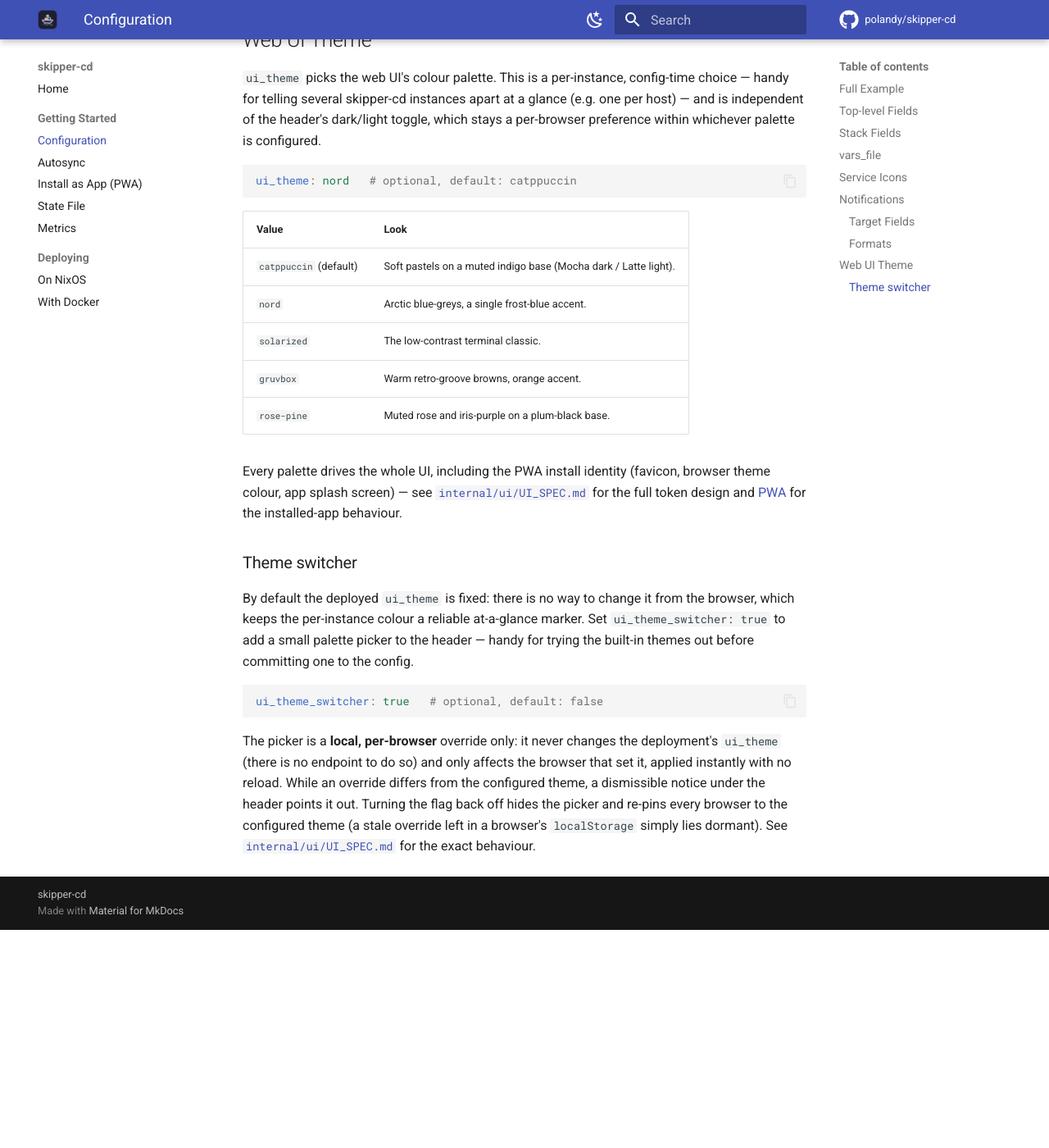
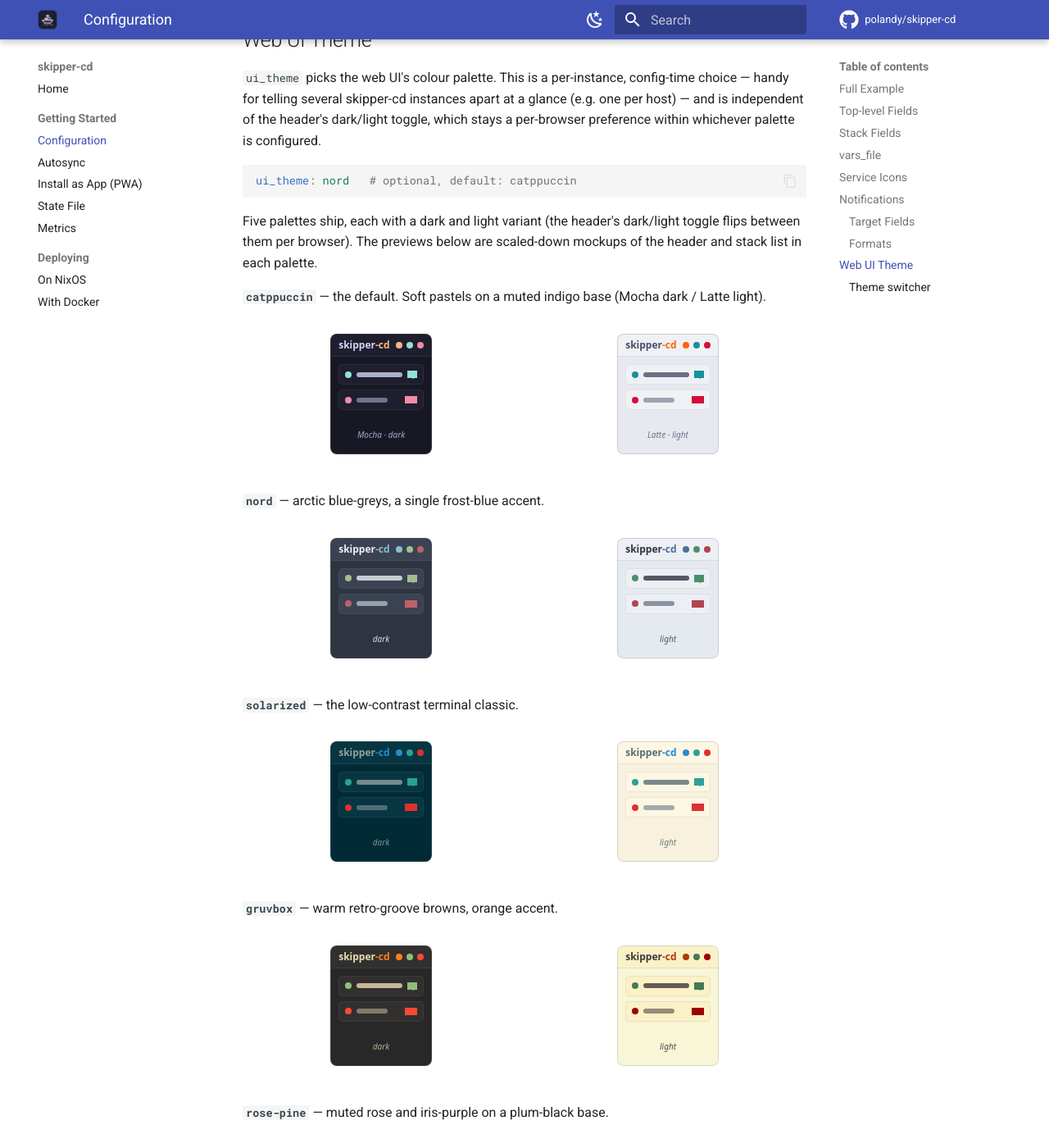
Before and after one commit to polandy/skipper-cd, an MkDocs documentation site: the page built from docs/configuration.md, in a window 1280 px wide and 1400 px high, scrolled down 7389 px. Shown: the whole window at 82% size. Built offline with MkDocs 1.6.1 and Material for MkDocs 9.7.7, drawn with Linux system fonts in a browser that asks for light colours; comment, search, counter and statistics services are not loaded; before the commit the page ends 8523 px from its top, so only the background shows below that; some of the changed text lies outside the part shown.

Commit message:
docs(config): add per-theme UI previews for ui_theme (#70)
Replace the plain look-up table with small UI mockups (header + two
stack cards) for each built-in palette, in both dark and light. Colours
live in a new docs/stylesheets/theme-previews.css, copied verbatim from
internal/ui/static/index.html and wired in via mkdocs extra_css.

````diff
--- a/docs/configuration.md
+++ b/docs/configuration.md
@@ -179,13 +179,42 @@ notifications:
 ui_theme: nord   # optional, default: catppuccin
 ```
 
-| Value | Look |
-|---|---|
-| `catppuccin` (default) | Soft pastels on a muted indigo base (Mocha dark / Latte light). |
-| `nord` | Arctic blue-greys, a single frost-blue accent. |
-| `solarized` | The low-contrast terminal classic. |
-| `gruvbox` | Warm retro-groove browns, orange accent. |
-| `rose-pine` | Muted rose and iris-purple on a plum-black base. |
+Five palettes ship, each with a dark and light variant (the header's dark/light toggle flips between them per browser). The previews below are scaled-down mockups of the header and stack list in each palette.
+
+**`catppuccin`** — the default. Soft pastels on a muted indigo base (Mocha dark / Latte light).
+
+<div class="theme-grid">
+<figure class="tp" data-theme="catppuccin"><div class="tp-bar"><span class="tp-logo">skipper<i>-cd</i></span><span class="tp-dot tp-a"></span><span class="tp-dot tp-s"></span><span class="tp-dot tp-d"></span></div><div class="tp-body"><div class="tp-card"><span class="tp-dot tp-s"></span><span class="tp-line"></span><em class="tp-badge tp-s">up</em></div><div class="tp-card"><span class="tp-dot tp-d"></span><span class="tp-line short"></span><em class="tp-badge tp-d">fail</em></div></div><figcaption>Mocha · dark</figcaption></figure>
+<figure class="tp light" data-theme="catppuccin"><div class="tp-bar"><span class="tp-logo">skipper<i>-cd</i></span><span class="tp-dot tp-a"></span><span class="tp-dot tp-s"></span><span class="tp-dot tp-d"></span></div><div class="tp-body"><div class="tp-card"><span class="tp-dot tp-s"></span><span class="tp-line"></span><em class="tp-badge tp-s">up</em></div><div class="tp-card"><span class="tp-dot tp-d"></span><span class="tp-line short"></span><em class="tp-badge tp-d">fail</em></div></div><figcaption>Latte · light</figcaption></figure>
+</div>
+
+**`nord`** — arctic blue-greys, a single frost-blue accent.
+
+<div class="theme-grid">
+<figure class="tp" data-theme="nord"><div class="tp-bar"><span class="tp-logo">skipper<i>-cd</i></span><span class="tp-dot tp-a"></span><span class="tp-dot tp-s"></span><span class="tp-dot tp-d"></span></div><div class="tp-body"><div class="tp-card"><span class="tp-dot tp-s"></span><span class="tp-line"></span><em class="tp-badge tp-s">up</em></div><div class="tp-card"><span class="tp-dot tp-d"></span><span class="tp-line short"></span><em class="tp-badge tp-d">fail</em></div></div><figcaption>dark</figcaption></figure>
+<figure class="tp light" data-theme="nord"><div class="tp-bar"><span class="tp-logo">skipper<i>-cd</i></span><span class="tp-dot tp-a"></span><span class="tp-dot tp-s"></span><span class="tp-dot tp-d"></span></div><div class="tp-body"><div class="tp-card"><span class="tp-dot tp-s"></span><span class="tp-line"></span><em class="tp-badge tp-s">up</em></div><div class="tp-card"><span class="tp-dot tp-d"></span><span class="tp-line short"></span><em class="tp-badge tp-d">fail</em></div></div><figcaption>light</figcaption></figure>
+</div>
+
+**`solarized`** — the low-contrast terminal classic.
+
+<div class="theme-grid">
+<figure class="tp" data-theme="solarized"><div class="tp-bar"><span class="tp-logo">skipper<i>-cd</i></span><span class="tp-dot tp-a"></span><span class="tp-dot tp-s"></span><span class="tp-dot tp-d"></span></div><div class="tp-body"><div class="tp-card"><span class="tp-dot tp-s"></span><span class="tp-line"></span><em class="tp-badge tp-s">up</em></div><div class="tp-card"><span class="tp-dot tp-d"></span><span class="tp-line short"></span><em class="tp-badge tp-d">fail</em></div></div><figcaption>dark</figcaption></figure>
+<figure class="tp light" data-theme="solarized"><div class="tp-bar"><span class="tp-logo">skipper<i>-cd</i></span><span class="tp-dot tp-a"></span><span class="tp-dot tp-s"></span><span class="tp-dot tp-d"></span></div><div class="tp-body"><div class="tp-card"><span class="tp-dot tp-s"></span><span class="tp-line"></span><em class="tp-badge tp-s">up</em></div><div class="tp-card"><span class="tp-dot tp-d"></span><span class="tp-line short"></span><em class="tp-badge tp-d">fail</em></div></div><figcaption>light</figcaption></figure>
+</div>
+
+**`gruvbox`** — warm retro-groove browns, orange accent.
+
+<div class="theme-grid">
+<figure class="tp" data-theme="gruvbox"><div class="tp-bar"><span class="tp-logo">skipper<i>-cd</i></span><span class="tp-dot tp-a"></span><span class="tp-dot tp-s"></span><span class="tp-dot tp-d"></span></div><div class="tp-body"><div class="tp-card"><span class="tp-dot tp-s"></span><span class="tp-line"></span><em class="tp-badge tp-s">up</em></div><div class="tp-card"><span class="tp-dot tp-d"></span><span class="tp-line short"></span><em class="tp-badge tp-d">fail</em></div></div><figcaption>dark</figcaption></figure>
+<figure class="tp light" data-theme="gruvbox"><div class="tp-bar"><span class="tp-logo">skipper<i>-cd</i></span><span class="tp-dot tp-a"></span><span class="tp-dot tp-s"></span><span class="tp-dot tp-d"></span></div><div class="tp-body"><div class="tp-card"><span class="tp-dot tp-s"></span><span class="tp-line"></span><em class="tp-badge tp-s">up</em></div><div class="tp-card"><span class="tp-dot tp-d"></span><span class="tp-line short"></span><em class="tp-badge tp-d">fail</em></div></div><figcaption>light</figcaption></figure>
+</div>
+
+**`rose-pine`** — muted rose and iris-purple on a plum-black base.
+
+<div class="theme-grid">
+<figure class="tp" data-theme="rose-pine"><div class="tp-bar"><span class="tp-logo">skipper<i>-cd</i></span><span class="tp-dot tp-a"></span><span class="tp-dot tp-s"></span><span class="tp-dot tp-d"></span></div><div class="tp-body"><div class="tp-card"><span class="tp-dot tp-s"></span><span class="tp-line"></span><em class="tp-badge tp-s">up</em></div><div class="tp-card"><span class="tp-dot tp-d"></span><span class="tp-line short"></span><em class="tp-badge tp-d">fail</em></div></div><figcaption>dark</figcaption></figure>
+<figure class="tp light" data-theme="rose-pine"><div class="tp-bar"><span class="tp-logo">skipper<i>-cd</i></span><span class="tp-dot tp-a"></span><span class="tp-dot tp-s"></span><span class="tp-dot tp-d"></span></div><div class="tp-body"><div class="tp-card"><span class="tp-dot tp-s"></span><span class="tp-line"></span><em class="tp-badge tp-s">up</em></div><div class="tp-card"><span class="tp-dot tp-d"></span><span class="tp-line short"></span><em class="tp-badge tp-d">fail</em></div></div><figcaption>light</figcaption></figure>
+</div>
 
 Every palette drives the whole UI, including the PWA install identity (favicon, browser theme colour, app splash screen) — see [`internal/ui/UI_SPEC.md`](https://github.com/polandy/skipper-cd/blob/main/internal/ui/UI_SPEC.md#design) for the full token design and [PWA](pwa.md#33-theme) for the installed-app behaviour.
 
--- /dev/null
+++ b/docs/stylesheets/theme-previews.css
@@ -0,0 +1,153 @@
+/* Mini UI mockups for the `ui_theme` previews in configuration.md.
+   Each `.tp` figure renders a tiny facsimile of the skipper-cd header +
+   two stack cards, coloured from the same palette the real UI ships.
+
+   The hex values below are copied from the theme blocks in
+   internal/ui/static/index.html — that file is the source of truth. Keep
+   these in sync when a palette changes or a new theme is added. */
+
+.theme-grid {
+  display: flex;
+  flex-wrap: wrap;
+  gap: 0.6rem;
+  margin: 0.4rem 0 1.4rem;
+}
+
+.tp {
+  width: 190px;
+  margin: 0;
+  border-radius: 8px;
+  overflow: hidden;
+  background: var(--tp-mantle);
+  border: 1px solid rgba(128, 128, 128, 0.28);
+  font-family: system-ui, -apple-system, sans-serif;
+  line-height: 1;
+}
+
+.tp-bar {
+  display: flex;
+  align-items: center;
+  gap: 5px;
+  padding: 7px 9px;
+  background: var(--tp-base);
+  border-bottom: 1px solid rgba(128, 128, 128, 0.18);
+}
+
+.tp-logo {
+  margin-right: auto;
+  font-size: 12px;
+  font-weight: 600;
+  color: var(--tp-text);
+}
+
+.tp-logo i {
+  color: var(--tp-accent);
+  font-style: normal;
+}
+
+.tp-dot {
+  width: 8px;
+  height: 8px;
+  border-radius: 50%;
+  flex: none;
+}
+
+.tp-a { background: var(--tp-accent); }
+.tp-s { background: var(--tp-success); }
+.tp-d { background: var(--tp-danger); }
+
+.tp-body {
+  padding: 9px;
+  display: flex;
+  flex-direction: column;
+  gap: 6px;
+}
+
+.tp-card {
+  display: flex;
+  align-items: center;
+  gap: 6px;
+  padding: 7px;
+  border-radius: 5px;
+  background: var(--tp-base);
+  border: 1px solid rgba(128, 128, 128, 0.14);
+}
+
+.tp-line {
+  height: 6px;
+  width: 56px;
+  border-radius: 3px;
+  background: var(--tp-text);
+  opacity: 0.8;
+}
+
+.tp-line.short {
+  width: 38px;
+  opacity: 0.6;
+  background: var(--tp-sub);
+}
+
+.tp-badge {
+  margin-left: auto;
+  font-size: 9px;
+  font-style: normal;
+  font-weight: 600;
+}
+
+.tp-badge.tp-s { color: var(--tp-success); }
+.tp-badge.tp-d { color: var(--tp-danger); }
+
+.tp figcaption {
+  padding: 6px 9px 8px;
+  font-size: 10px;
+  color: var(--tp-sub);
+  background: var(--tp-mantle);
+  text-align: center;
+}
+
+/* --- Palettes (copied from internal/ui/static/index.html) --- */
+
+.tp[data-theme="catppuccin"] {
+  --tp-mantle: #181825; --tp-base: #1e1e2e; --tp-text: #cdd6f4; --tp-sub: #a6adc8;
+  --tp-accent: #fab387; --tp-success: #94e2d5; --tp-danger: #f38ba8;
+}
+.tp[data-theme="catppuccin"].light {
+  --tp-mantle: #e6e9ef; --tp-base: #eff1f5; --tp-text: #4c4f69; --tp-sub: #6c6f85;
+  --tp-accent: #fe640b; --tp-success: #179299; --tp-danger: #d20f39;
+}
+
+.tp[data-theme="nord"] {
+  --tp-mantle: #2e3440; --tp-base: #3b4252; --tp-text: #eceff4; --tp-sub: #d8dee9;
+  --tp-accent: #88c0d0; --tp-success: #a3be8c; --tp-danger: #bf616a;
+}
+.tp[data-theme="nord"].light {
+  --tp-mantle: #e5e9f0; --tp-base: #eceff4; --tp-text: #2e3440; --tp-sub: #4c566a;
+  --tp-accent: #4c6f96; --tp-success: #4c8f6b; --tp-danger: #b3434f;
+}
+
+.tp[data-theme="solarized"] {
+  --tp-mantle: #002b36; --tp-base: #073642; --tp-text: #93a1a1; --tp-sub: #839496;
+  --tp-accent: #268bd2; --tp-success: #2aa198; --tp-danger: #dc322f;
+}
+.tp[data-theme="solarized"].light {
+  --tp-mantle: #f8f1dd; --tp-base: #fdf6e3; --tp-text: #586e75; --tp-sub: #657b83;
+  --tp-accent: #268bd2; --tp-success: #2aa198; --tp-danger: #dc322f;
+}
+
+.tp[data-theme="gruvbox"] {
+  --tp-mantle: #282828; --tp-base: #32302f; --tp-text: #ebdbb2; --tp-sub: #bdae93;
+  --tp-accent: #fe8019; --tp-success: #8ec07c; --tp-danger: #fb4934;
+}
+.tp[data-theme="gruvbox"].light {
+  --tp-mantle: #f9f5d7; --tp-base: #fbf1c7; --tp-text: #3c3836; --tp-sub: #504945;
+  --tp-accent: #af3a03; --tp-success: #427b58; --tp-danger: #9d0006;
+}
+
+.tp[data-theme="rose-pine"] {
+  --tp-mantle: #191724; --tp-base: #1f1d2e; --tp-text: #e0def4; --tp-sub: #908caa;
+  --tp-accent: #c4a7e7; --tp-success: #9ccfd8; --tp-danger: #eb6f92;
+}
+.tp[data-theme="rose-pine"].light {
+  --tp-mantle: #faf4ed; --tp-base: #fffaf3; --tp-text: #575279; --tp-sub: #797593;
+  --tp-accent: #907aa9; --tp-success: #56949f; --tp-danger: #b4637a;
+}
--- a/mkdocs.yml
+++ b/mkdocs.yml
@@ -62,6 +62,9 @@ markdown_extensions:
       permalink: true
   - tables
 
+extra_css:
+  - stylesheets/theme-previews.css
+
 plugins:
   - search
 
````
